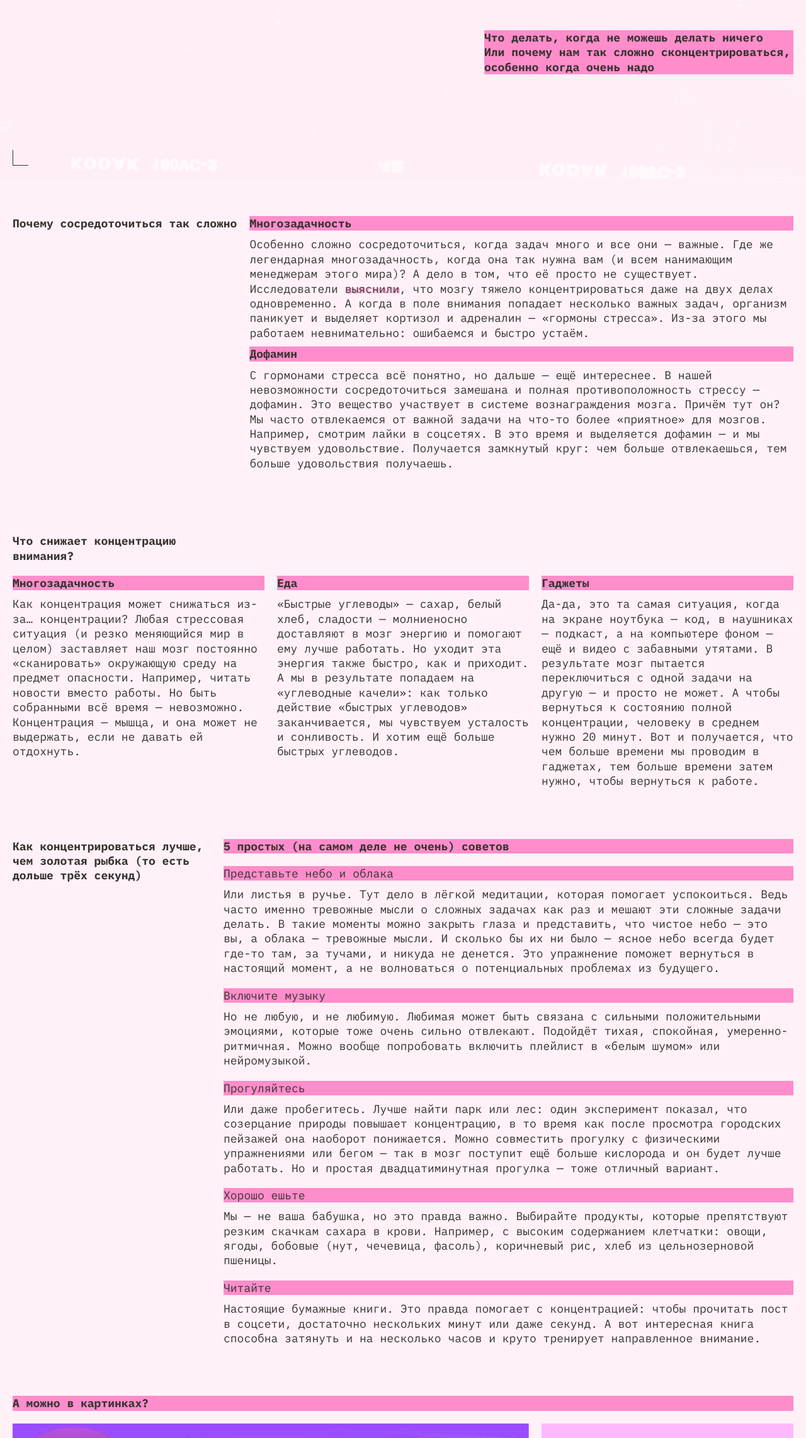
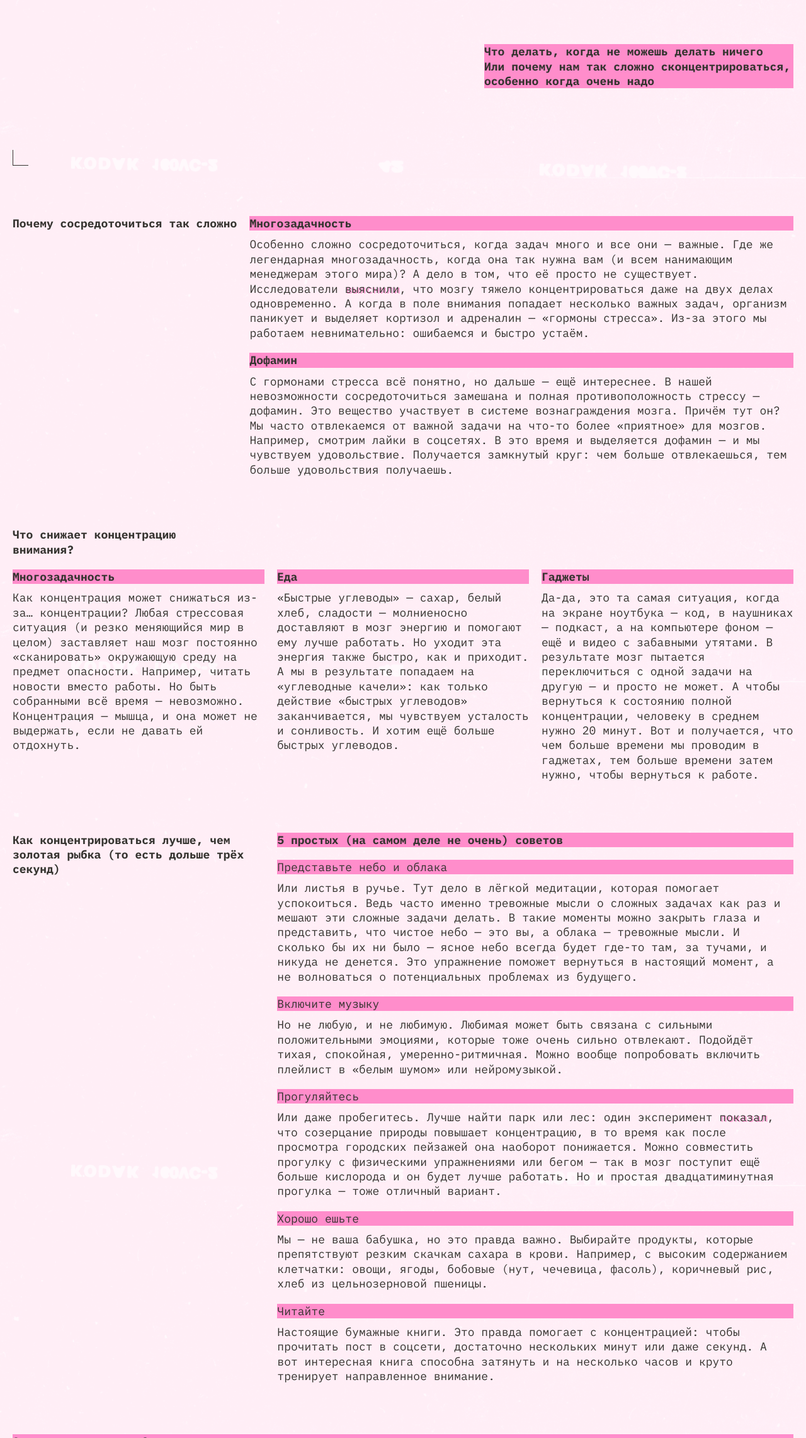
Before and after one commit to Nephrit44/slozhno-sosredotochitsya, a plain HTML site: page index.html in a window 1280 px wide. Shown: the part 517-2800 px from the top of the page at 63% size. Drawn offline with Linux system fonts and the light colour scheme.

Commit message:
Работа над ревью. 1. Header - превращён в grid, убран сопутствующий мусор. 2. card - превращены в ul-li. 3. Обработка замечаний ревьера

```diff
--- a/index.html
+++ b/index.html
@@ -24,23 +24,26 @@
       <span class="header__decorated-rec-element" aria-hidden="true">rec</span>
       <nav class="header__theme-menu">
         <ul class="header__theme-menu-list">
-          <li class="header__theme-menu-item" tabindex="1">
+          <li class="header__theme-menu-item">
             <button
               class="header__theme-menu-button header__theme-menu-button_type_light"
+              tabindex="1"
             >
               День
             </button>
           </li>
-          <li class="header__theme-menu-item" tabindex="2">
+          <li class="header__theme-menu-item">
             <button
               class="header__theme-menu-button header__theme-menu-button_type_auto"
+              tabindex="2"
             >
               Авто
             </button>
           </li>
-          <li class="header__theme-menu-item" tabindex="3">
+          <li class="header__theme-menu-item">
             <button
               class="header__theme-menu-button header__theme-menu-button_type_dark header__theme-menu-button_active"
+              tabindex="3"
               disabled
             >
               Неон
@@ -59,14 +62,12 @@
     </header>
 
     <main>
+
       <section class="concetration container">
         <h2 class="section-title">Почему сосредоточиться так сложно</h2>
-
         <ul class="card">
-
           <li class="card__item">
             <h3 class="card__title">Многозадачность</h3>
-
             <p class="card__body">
               Особенно сложно сосредоточиться, когда задач много и все они —
               важные. Где же легендарная многозадачность, когда она так нужна
@@ -87,7 +88,6 @@
           </li>
           <li class="card__item">
             <h3 class="card__title">Дофамин</h3>
-
             <p class="card__body">
               С гормонами стресса всё понятно, но дальше — ещё интереснее. В
               нашей невозможности сосредоточиться замешана и полная
@@ -99,16 +99,15 @@
               отвлекаешься, тем больше удовольствия получаешь.
             </p>
           </li>
-
         </ul>
-
       </section>
 
       <section class="food container">
         <h2 class="section-title">Что снижает концентрацию внимания?</h2>
 
-        <div class="card-wrapper">
-          <article class="card">
+        <ul class="card">
+
+          <li class="card__item">
             <h3 class="card__title">Многозадачность</h3>
             <p class="card__body">
               Как концентрация может снижаться из-за… концентрации? Любая
@@ -118,9 +117,9 @@
               собранными всё время — невозможно. Концентрация — мышца, и она
               может не выдержать, если не давать ей отдохнуть.
             </p>
-          </article>
+          </li>
 
-          <div class="card">
+          <li class="card__item">
             <h3 class="card__title">Еда</h3>
 
             <p class="card__body">
@@ -131,9 +130,9 @@
               углеводов» заканчивается, мы чувствуем усталость и сонливость. И
               хотим ещё больше быстрых углеводов.
             </p>
-          </div>
+          </li>
 
-          <article class="card">
+          <li class="card__item">
             <h3 class="card__title">Гаджеты</h3>
 
             <p class="card__body">
@@ -145,8 +144,10 @@
               Вот и получается, что чем больше времени мы проводим в гаджетах,
               тем больше времени затем нужно, чтобы вернуться к работе.
             </p>
-          </article>
-        </div>
+          </li>
+
+        </ul>
+
       </section>
 
       <section class="recommendations container">
@@ -155,11 +156,13 @@
           секунд)
         </h2>
 
+        <ul class="card">
+          <li class="card__item">
             <h3 class="seсtion-subtext">
               5 простых (на самом деле не очень) советов
             </h3>
-
-        <article class="card">
+          </li>
+          <li class="card__item">
             <h4 class="card__title card__title--thin-font">
               Представьте небо и облака
             </h4>
@@ -174,9 +177,8 @@
               вернуться в настоящий момент, а не волноваться о потенциальных
               проблемах из будущего.
             </p>
-        </article>
-
-        <article class="card">
+          </li>
+          <li class="card__item">
             <h4 class="card__title card__title--thin-font">Включите музыку</h4>
 
             <p class="card__body">
@@ -185,22 +187,25 @@
               Подойдёт тихая, спокойная, умеренно-ритмичная. Можно вообще
               попробовать включить плейлист в «белым шумом» или нейромузыкой.
             </p>
-        </article>
-
-        <article class="card">
+          </li>
+          <li class="card__item">
             <h4 class="card__title card__title--thin-font">Прогуляйтесь</h4>
 
             <p class="card__body">
               Или даже пробегитесь. Лучше найти парк или лес: один эксперимент
-            показал, что созерцание природы повышает концентрацию, в то время
+              <a
+              class="card__link"
+              href="https://www.sciencedirect.com/science/article/abs/pii/S0272494415000328"
+              target="_blank"
+              tabindex="5"
+              >показал</a>, что созерцание природы повышает концентрацию, в то время
               как после просмотра городских пейзажей она наоборот понижается.
               Можно совместить прогулку с физическими упражнениями или бегом — так
               в мозг поступит ещё больше кислорода и он будет лучше работать. Но и
               простая двадцатиминутная прогулка — тоже отличный вариант.
             </p>
-        </article>
-
-        <article class="card">
+          </li>
+          <li class="card__item">
             <h4 class="card__title card__title--thin-font">Хорошо ешьте</h4>
 
             <p class="card__body">
@@ -209,9 +214,8 @@
               высоким содержанием клетчатки: овощи, ягоды, бобовые (нут, чечевица,
               фасоль), коричневый рис, хлеб из цельнозерновой пшеницы.
             </p>
-        </article>
-
-        <article class="card">
+          </li>
+          <li class="card__item">
             <h4 class="card__title card__title--thin-font">Читайте</h4>
 
             <p class="card__body">
@@ -220,10 +224,12 @@
               секунд. А вот интересная книга способна затянуть и на несколько
               часов и круто тренирует направленное внимание.
             </p>
-        </article>
+          </li>
+        </ul>
+
       </section>
 
-      <section class="image container">
+      <section class="gallery container">
         <h2 class="image__title">А можно в картинках?</h2>
 
         <div class="image__collection">
--- a/styles/light.css
+++ b/styles/light.css
@@ -36,36 +36,3 @@
 
   --bg-image: url("../images/cover-image-light.png");
 }
-
-
-/*Цвета в зависимости от системных настроек*/
-@media (prefers-color-scheme: light) {
-
-  :root {
-    --theme-bg-color: #FFF1F7;
-
-    --nav-color: #353430;
-    --decor-color: #353430;
-    --decor-bg-color: #FFF1F7;
-    --decor-border-color: #353430;
-
-    --title-font-color: #FFC2E6;
-    --title-shadow-color: #FF8DCB;
-
-    --subtitle-font-color: #353430;
-    --subtitle-bg-color: #FF8DCB;
-
-    --section-title-font-color: #353430;
-    --paragraph-title-font-color: #353430;
-    --paragraph-bg-color: #FF8DCB;
-    --paragraph-font-color: #353430;
-
-    --text-shadow: #FF8DCB;
-
-    --button-hover-color: rgba(255, 0, 112, 40%);
-    --button-hover-font-color: #FF0070;
-
-    --bg-image: url("../images/cover-image-light.png");
-  }
-
-}
--- a/styles/style.css
+++ b/styles/style.css
@@ -4,11 +4,15 @@
 .page {
   /* сохраните в разметке и стилях класс page. На его основе работает скрипт. */
   color: var(--paragraph-font-color, #F1B2CE);
-  font-family: var(--main-font-family, san-serif);
+  font-family: var(--main-font-family, monospace);
   font-weight: 400;
   font-size: var(--fz18px, 18px);
   line-height: 1.3;
   background-color: var(--theme-bg-color, #000028);
+  background-image: var(--bg-image);
+  background-repeat: no-repeat;
+  background-position: center;
+  background-size: cover;
   background-attachment: fixed;
 }
 
@@ -22,19 +26,14 @@
   position: relative;
   display: grid;
   grid-template-columns: 1fr;
-  grid-auto-rows: max-content;
-  min-height: 100vh;
-  background-image: var(--bg-image);
-  background-repeat: no-repeat;
-  background-position: center;
-  background-size: cover;
+  grid-template-rows: 1fr auto 1fr;
+  height: 100vh;
+  min-height: 668px;
 }
 
 .header__theme-menu {
   justify-self: end;
-  align-self: start;
-  padding-block-start: 65px;
-  padding-block-end: 65px;
+  align-self: center;
 }
 
 .header__decorated-rec-element {
@@ -42,7 +41,7 @@
   inset: 0 0 auto auto;
   padding: 9px 38px 0 0;
   color: var(--decor-bg-color, #FF0070);
-  font-family: var(--main-font-family, san-serif);
+  font-family: var(--main-font-family, monospace);
   font-weight: 400;
   font-size: var(--fz18px);
   line-height: 1.38;
@@ -76,6 +75,7 @@
   text-transform: lowercase;
   background-color: transparent;
   transition: border var(--transition-duration);
+  outline: none;
 }
 
 .header__theme-menu-button:hover {
@@ -91,23 +91,15 @@
   pointer-events: none;
 }
 
-.header__theme-menu-item {
-  border-block-end: 1px solid transparent;
-  outline: none;
-}
-
-.header__theme-menu-item:focus-visible {
-  border-block-end: 1px solid var(--button-hover-color, #FF0070);
-}
-
-.header__theme-menu-item:focus-visible .header__theme-menu-button {
-color: var(--button-hover-font-color, #FF0070);
+.header__theme-menu-button:focus-visible {
+  color: var(--button-hover-font-color, #FF0070);
+  border-block-end: 1px solid var(--button-hover-font-color, #FF0070);
 }
 
 /*=============================================MAIN==============================================*/
 .section-title {
   color: var(--section-title-font-color, #FF0070);
-  font-family: var(--main-font-family, san-serif);
+  font-family: var(--main-font-family, monospace);
   font-weight: 700;
   font-size: var(--fz18px, 18px);
   line-height: 1.3;
@@ -122,7 +114,8 @@ color: var(--button-hover-font-color, #FF0070);
 }
 
 .accent__subtext {
-  align-self: start;
+  align-self: center;
+  justify-self: end;
   color: var(--subtitle-font-color, #000028);
   font-weight: 700;
   font-size: var(--fz18px);
@@ -131,18 +124,12 @@ color: var(--button-hover-font-color, #FF0070);
 }
 
 .big-title {
-  padding-block-end: 55px;
   color: var(--title-font-color, #DB00FF);
-  font-family: var(--main-font-family, san-serif);
+  font-family: var(--main-font-family, monospace);
   font-weight: 700;
   font-size: clamp(7.25rem, 7.0115rem + 1.0178vw, 7.5rem);
   line-height: 0.825em;
   text-shadow: 4px 4px 0px var(--title-shadow-color, #FF0070);
-}
-
-.control-grid {
-  display: grid;
-  grid-template-rows: repeat(5, autofit);
 }
 
 .concetration {
@@ -161,18 +148,11 @@ color: var(--button-hover-font-color, #FF0070);
   padding-block-start: 41px;
 }
 
-.card-wrapper {
-  display: grid;
-  grid-template-columns: 1fr;
-  grid-auto-rows: max-content;
-  gap: 20px;
-}
-
 /*CARD*/
 .card {
   display: flex;
   flex-direction: column;
-  gap: 10px;
+  gap: 20px;
 }
 
 .card__item {
@@ -183,7 +163,7 @@ color: var(--button-hover-font-color, #FF0070);
 
 .card__title {
   color: var(--paragraph-title-font-color, #000028);
-  font-family: var(--main-font-family, san-serif);
+  font-family: var(--main-font-family, monospace);
   font-weight: 700;
   font-size: var(--fz18px, 18px);
   line-height: 1.3;
@@ -197,7 +177,7 @@ color: var(--button-hover-font-color, #FF0070);
 .card__link {
   border-block-end: 1px solid transparent;
   color: var(--paragraph-font-color, #F1B2CE);
-  font-family: var(--main-font-family, san-serif);
+  font-family: var(--main-font-family, monospace);
   font-weight: 400;
   font-size: var(--fz18px, 18px);
   line-height: 1.3;
@@ -225,7 +205,7 @@ color: var(--button-hover-font-color, #FF0070);
   padding-block-start: 41px;
 }
 
-.image {
+.gallery {
   display: grid;
   grid-template-columns: 1fr;
   grid-auto-rows: max-content;
@@ -241,7 +221,7 @@ color: var(--button-hover-font-color, #FF0070);
 
 .image__title {
   color: var(--paragraph-title-font-color, #000028);
-  font-family: var(--main-font-family, san-serif);
+  font-family: var(--main-font-family, monospace);
   font-weight: 700;
   font-size: var(--fz18px, 18px);
   line-height: 1.3;
@@ -260,14 +240,14 @@ color: var(--button-hover-font-color, #FF0070);
   position: relative;
   display: grid;
   grid-template-columns: 1fr;
-  min-height: 100vh;
+  height: 100vh;
+  min-height: 668px;
   margin-block-start: 33px;
 }
 
 .footer .big-title {
   justify-self: center;
   align-self: center;
-  padding-block-end: 0;
 }
 
 .decorated-zone::before {
@@ -303,6 +283,16 @@ color: var(--button-hover-font-color, #FF0070);
     padding: 20px;
   }
 
+  .section-title {
+    max-width: calc((100vw - 60px) / 3);
+  }
+
+  /*Header*/
+  .header__theme-menu {
+    justify-self: center;
+    align-self: start;
+  }
+
   .decorated-zone::before {
     inset-block-start: 20px;
     inset-inline-end: 20px;
@@ -322,10 +312,6 @@ color: var(--button-hover-font-color, #FF0070);
     inset-block-start: 28px;
   }
 
-  .header__theme-menu {
-    padding: 172px 0;
-  }
-
   .big-title {
     position: relative;
     margin-inline-start: -20px;
@@ -333,42 +319,37 @@ color: var(--button-hover-font-color, #FF0070);
   }
 
   .accent__subtext {
-    justify-self: end;
     max-width: 364px;
-    margin: 163px 0;
   }
 
+  /*Section Concentration*/
   .concetration {
     grid-template-columns: repeat(2, auto);
-    padding-block-start: 60px;
-    padding-block-end: 60px;
+    padding-block-start: 57px;
   }
 
-  .concetration h2 {
-    grid-row: 1 / span 2;
-    max-width: calc((100vw - 60px) / 3);
+  .concetration .section-title {
+    grid-row: 1 / span 1;
   }
 
   .concetration .card {
     padding-block-start: 0;
   }
 
-  .food .section-title {
-    max-width: 236px;
+  /*Section food*/
+
+  .food {
+    padding-block-start: 60px;
   }
 
-  .food {
-    padding-block-end: 60px;
+  /*Section recommendations*/
+  .recommendations {
+    grid-template-columns: repeat(2, auto);
+    padding-block-start: 60px;
   }
 
-  .recommendations {
-    grid-template-columns: repeat(2, auto);
-    padding-block-end: 60px;
-  }
-
-  .recommendations h2 {
-    grid-row: 1 / span 6;
-    max-width: 236px;
+  .recommendations .section-title {
+    grid-row: 1 / span 1;
   }
 
   .recommendations .seсtion-subtext {
@@ -379,19 +360,20 @@ color: var(--button-hover-font-color, #FF0070);
     padding-block-start: 0;
   }
 
+  /*Section image*/
+  .gallery {
+    gap: 20px;
+    padding-block-start: 60px;
+  }
+
   .image__collection {
     grid-template-columns: repeat(3, auto);
     grid-template-rows: repeat(3, auto);
     gap: 20px;
-    margin-block-end: 40px;
   }
 
   .image__item {
     object-fit: cover;
-  }
-
-  .image__title {
-    margin-block-end: 10px;
   }
 
   .image__item:nth-child(1) {
@@ -426,7 +408,7 @@ color: var(--button-hover-font-color, #FF0070);
   }
 
   .footer {
-    margin-block-start: 0;
+    margin-block-start: 40px;
   }
 
   .footer .big-title {
@@ -438,20 +420,29 @@ color: var(--button-hover-font-color, #FF0070);
 /*==========================================================================*/
 /*==========================================================================*/
 @media (width >= 1024px) {
-  .header__theme-menu {
-    justify-self: center;
-    padding: 0;
+  .concetration {
+    padding-block-start: 60px;
+  }
+
+  .section-title {
+    max-width: calc((100vw - 79px) / 3);
+  }
+
+  .food .card {
+    flex-direction: row;
+  }
+
+  .card__item {
+    flex: 1;
   }
 
   .big-title {
     --title-shadow-color: #FF0070;
-    padding-block-start: 274px;
     font-size: clamp(7.5rem, 0.5625rem + 14.4531vw, 9.8125rem);
   }
 
   .accent__subtext {
     max-width: 491px;
-    margin: 113px 0;
   }
 
   .header__theme-menu-list {
@@ -463,19 +454,6 @@ color: var(--button-hover-font-color, #FF0070);
     max-width: 314px;
   }
 
-  .food .card-wrapper {
-    grid-template-columns: repeat(3, 1fr);
-  }
-
-  .recommendations h2 {
-    max-width: 315px;
-  }
-
-  .footer .big-title {
-    margin-block-start: 0;
-    padding-block-start: 0;
-  }
-
   .decorated-zone::after {
     inset-block-end: 20px;
   }
--- a/styles/variables.css
+++ b/styles/variables.css
@@ -5,6 +5,31 @@
 :root {
   --accent-light-color: #FF0070;
   --accent-dark-color: #000028;
+
+  --theme-bg-color: #FFF1F7;
+
+  --nav-color: #353430;
+  --decor-color: #353430;
+  --decor-bg-color: #FFF1F7;
+  --decor-border-color: #353430;
+
+  --title-font-color: #FFC2E6;
+  --title-shadow-color: #FF8DCB;
+
+  --subtitle-font-color: #353430;
+  --subtitle-bg-color: #FF8DCB;
+
+  --section-title-font-color: #353430;
+  --paragraph-title-font-color: #353430;
+  --paragraph-bg-color: #FF8DCB;
+  --paragraph-font-color: #353430;
+
+  --text-shadow: #FF8DCB;
+
+  --button-hover-color: rgba(255, 0, 112, 40%);
+  --button-hover-font-color: #FF0070;
+
+  --bg-image: url("../images/cover-image-light.png");
 
   /*============================================================*/
   --main-font-family: 'IBM Plex mono';
```
Lines whose indentation alone changed are shown as unchanged.
